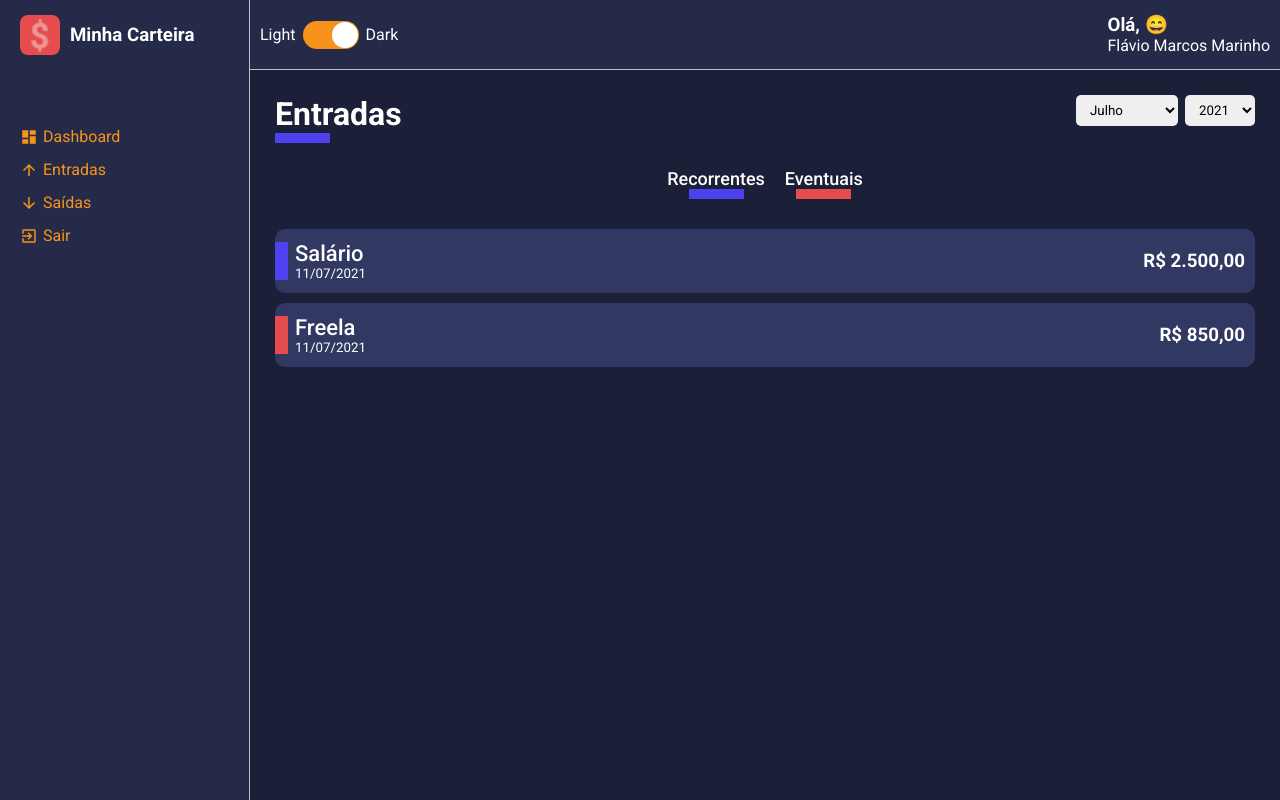
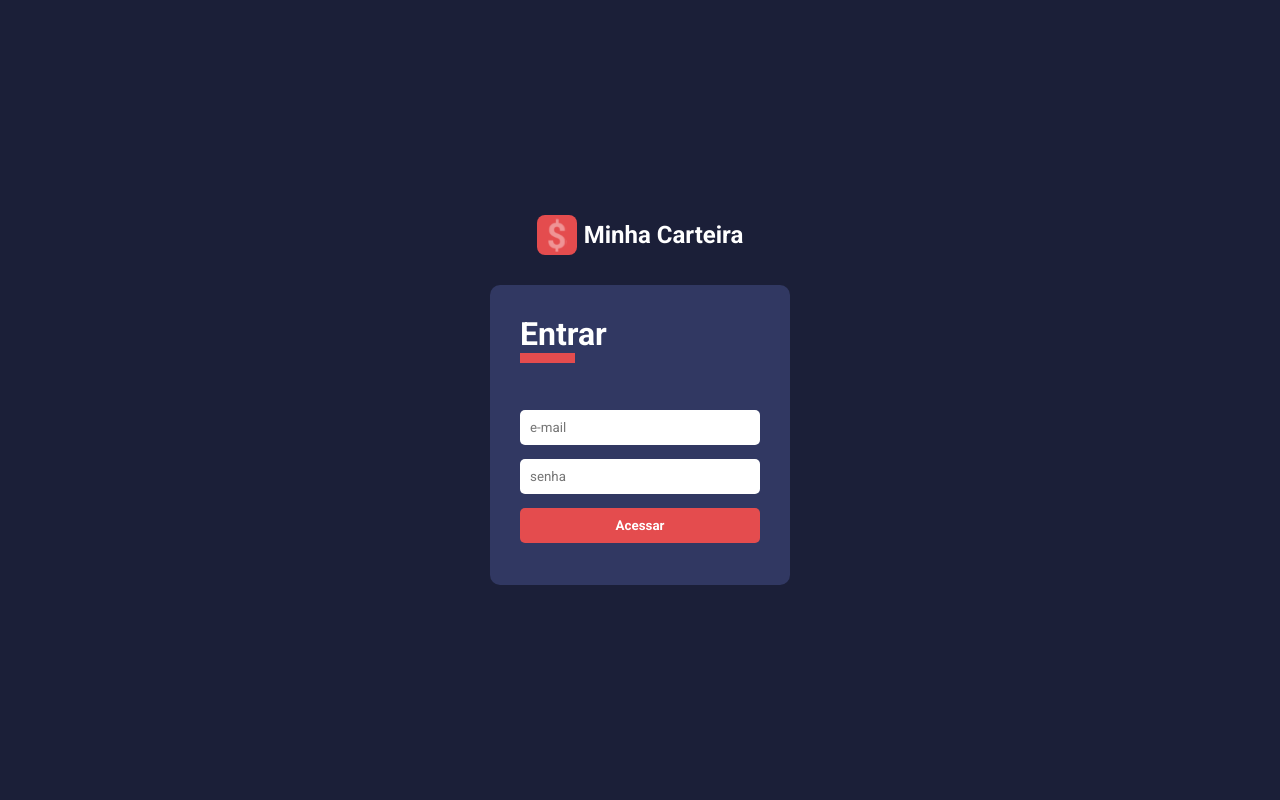
Before and after one commit to flaviomarcosmarinho/Minha-Carteira, a React (Create React App) app: page /list/entry-balance in a window 1280 px wide. Built offline with nearby package versions, Linux system fonts and the light colour scheme.

Commit message:
Create SignIn page

```diff
--- /dev/null
+++ b/src/components/Button/index.tsx
@@ -0,0 +1,13 @@
+import React, { ButtonHTMLAttributes } from 'react';
+
+import { Container } from './styles';
+
+type IButtonProps = ButtonHTMLAttributes<HTMLButtonElement>;
+
+const Button: React.FC<IButtonProps> = ({children, ... rest }) => (
+    <Container { ... rest } >
+        {children}
+    </Container>
+);
+
+export default Button;
--- /dev/null
+++ b/src/components/Button/styles.ts
@@ -0,0 +1,19 @@
+import styled from "styled-components";
+
+export const Container = styled.button `
+    width: 100%;
+
+    margin: 7px 0;
+    padding: 10px;
+
+    border-radius: 5px;
+
+    font-weight: bold;
+    color: ${props => props.theme.colors.white};
+    background-color: ${props => props.theme.colors.warning};
+
+    transition: opacity .3s;
+    &:hover {
+        opacity: .7;
+    }
+`;
--- /dev/null
+++ b/src/components/Input/index.tsx
@@ -0,0 +1,11 @@
+import React, { InputHTMLAttributes } from 'react';
+
+import { Container } from './styles';
+
+type IInputProps = InputHTMLAttributes<HTMLInputElement>;
+
+const Input: React.FC<IInputProps> = ({ ... rest }) => (
+    <Container { ... rest } />
+);
+
+export default Input;
--- /dev/null
+++ b/src/components/Input/styles.ts
@@ -0,0 +1,10 @@
+import styled from "styled-components";
+
+export const Container = styled.input `
+    width: 100%;
+
+    margin: 7px 0;
+    padding: 10px;
+
+    border-radius: 5px;
+`;
--- a/src/pages/List/styles.ts
+++ b/src/pages/List/styles.ts
@@ -32,7 +32,7 @@ export const Filters = styled.div `
             content: '';
             display: block;
             width: 55px;
-            margin: 0 auto;
+            margin: 0 auto; /* centraliza */
             border-bottom: 10px solid ${props => props.theme.colors.success};
     }
 
--- a/src/pages/SignIn/index.tsx
+++ b/src/pages/SignIn/index.tsx
@@ -1,8 +1,41 @@
-import React from "react";
+import React from 'react';
+
+import logoImg from '../../assets/logo.svg';
+
+import Input from '../../components/Input';
+import Button from '../../components/Button';
+
+import {
+    Container,
+    Logo,
+    Form,
+    FormTitle,
+ } from "./styles"
 
 const SignIn: React.FC = () => {
     return (
-        <h1>SignIn</h1>
+        <Container>
+            <Logo>
+                <img src={logoImg} alt="Minha Carteira" />
+                <h2>Minha Carteira</h2>
+            </Logo>
+
+            <Form onSubmit={() => {}}>
+                <FormTitle>Entrar</FormTitle>
+                <Input
+                    type="email"
+                    placeholder="e-mail"
+                    required
+                />
+                <Input
+                    type="password"
+                    placeholder="senha"
+                    required
+                />
+
+                <Button type="submit">Acessar</Button>
+            </Form>
+        </Container>
     );
 }
 
--- /dev/null
+++ b/src/pages/SignIn/styles.ts
@@ -0,0 +1,53 @@
+import styled from "styled-components";
+
+export const Container = styled.div `
+    height: 100vh;
+
+    display: flex;
+    flex: 1;
+    flex-direction: column;
+    justify-content: center;
+    align-items: center;
+
+    background-color: ${props => props.theme.colors.primary};
+`;
+
+export const Logo = styled.div `
+    display: flex;
+    align-items: center;
+
+    margin-bottom: 30px;
+
+    > h2 {
+        color: ${props => props.theme.colors.white};
+        margin-left: 7px;
+    }
+
+    > img {
+        width: 40px;
+        height: 40px;
+    }
+`;
+
+export const Form = styled.form `
+    width: 300px;
+    height: 300px;
+
+    padding: 30px;
+    border-radius: 10px;
+
+    background-color: ${props => props.theme.colors.tertiary};
+`;
+
+export const FormTitle = styled.h1 `
+    margin-bottom: 40px;
+    color: ${props => props.theme.colors.white};
+
+    /* & significa que se refere ao próprio elemento e o after é o pseudo elemento*/
+    &:after {
+        content: '';
+        display: block;
+        width: 55px;
+        border-bottom: 10px solid ${props => props.theme.colors.warning};
+    }
+`;
--- /dev/null
+++ b/src/routes/auth.routes.tsx
@@ -0,0 +1,12 @@
+import React from "react";
+import { Switch, Route } from "react-router";
+
+import SignIn from "../pages/SignIn";
+
+const AuthRoutes: React.FC = () => (
+    <Switch>
+        <Route component={SignIn} />
+    </Switch>
+);
+
+export default AuthRoutes;
--- a/src/routes/index.tsx
+++ b/src/routes/index.tsx
@@ -1,11 +1,12 @@
 import React from "react";
 import { BrowserRouter} from 'react-router-dom';
 
-import App from "./app.routes";
+ //import App from "./app.routes";
+import Auth from "./auth.routes";
 
 const Routes: React.FC = () => (
     <BrowserRouter>
-        <App />
+        <Auth />
     </BrowserRouter>
 )
 
```
